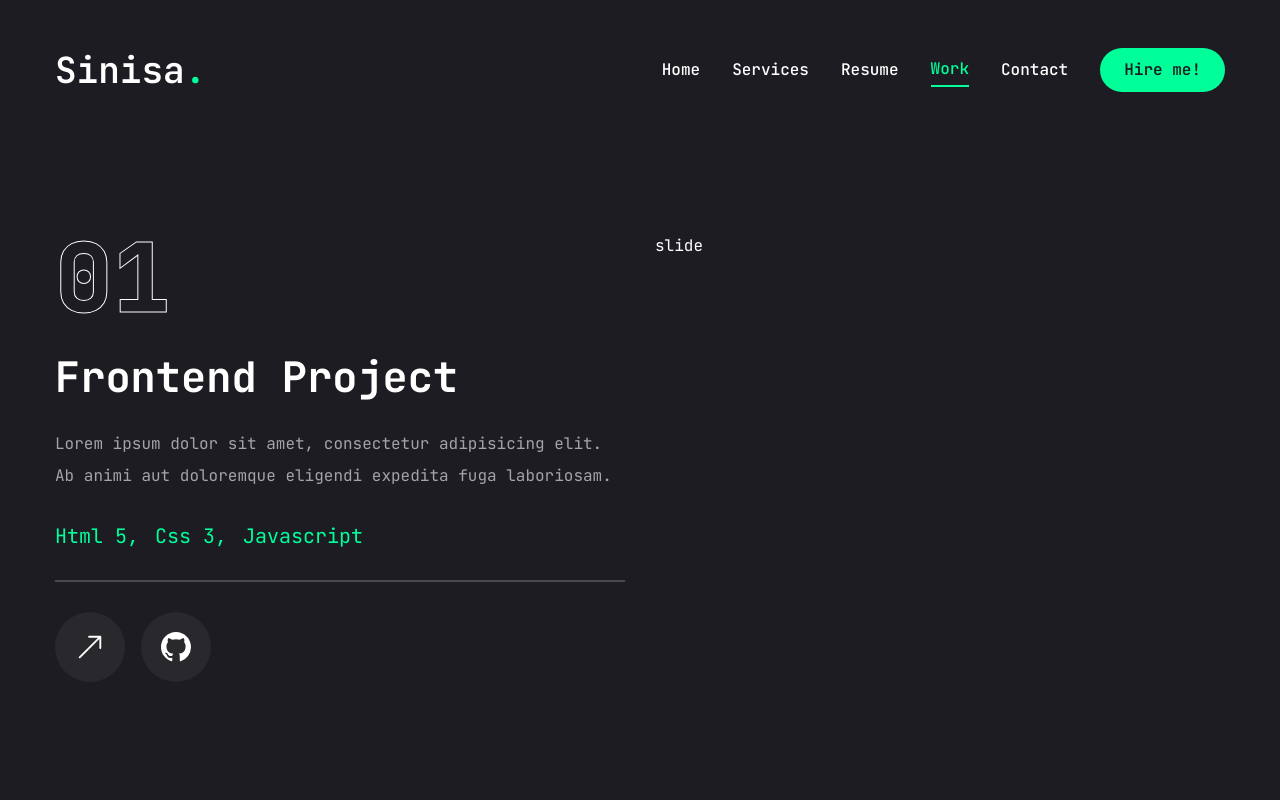
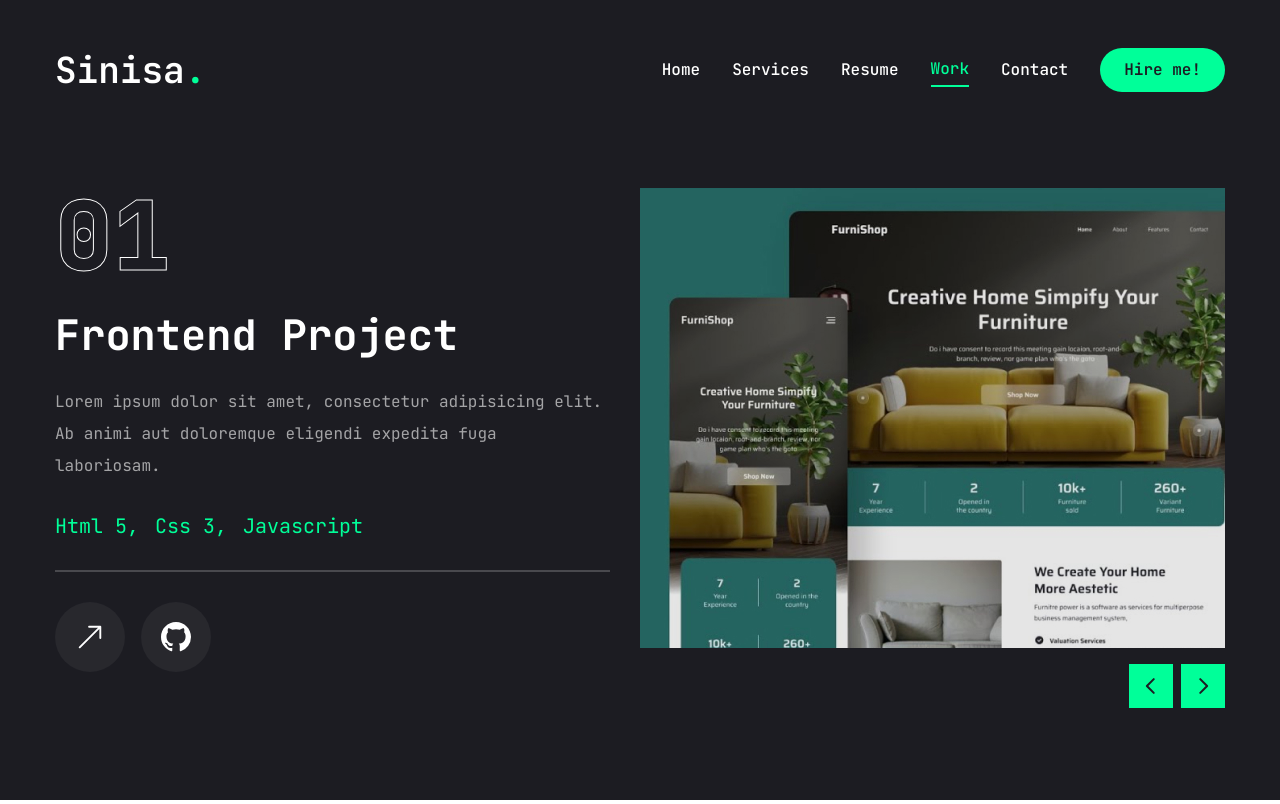
Before and after one commit to sinissto/my-portfolio-app, a Next.js app: page /work in a window 1280 px wide. Built offline with nearby package versions, Linux system fonts and the light colour scheme.

Commit message:
Work page, project selection with swiper slides

```diff
--- a/app/work/page.jsx
+++ b/app/work/page.jsx
@@ -11,6 +11,9 @@
   TooltipTrigger,
 } from "@/components/ui/tooltip";
 import { BsArrowUpRight, BsGithub } from "react-icons/bs";
+import { Swiper, SwiperSlide } from "swiper/react";
+import Image from "next/image";
+import WorkSliderBtns from "@/components/works/WorkSliderBtns";
 
 const projects = [
   {
@@ -51,10 +54,19 @@
 const WorkPage = () => {
   const [project, setProject] = useState(projects.at(0));
 
+  const handleSlideChange = (swiper) => {
+    const currentSlideIndex = swiper.activeIndex;
+
+    setProject(projects.at(currentSlideIndex));
+  };
+
   return (
     <motion.div
       initial={{ opacity: 0 }}
-      animate={{ opacity: 1 }}
+      animate={{
+        opacity: 1,
+        transition: { delay: 2.4, duration: 0.4, ease: "easeIn" },
+      }}
       className={"min-h-[80vh] flex flex-col justify-center py-12 xl:px-0"}
     >
       <div className={"container mx-auto"}>
@@ -137,7 +149,50 @@
               </div>
             </div>
           </div>
-          <div className={"w-full xl:w-[50%]"}>slide</div>
+          <div className={"w-full xl:w-[50%]"}>
+            <Swiper
+              spaceBetween={30}
+              slidesPerView={1}
+              className={"xl:h-[520px] mb-12"}
+              onSlideChange={handleSlideChange}
+            >
+              {projects.map((project, index) => (
+                <SwiperSlide key={index}>
+                  <div
+                    className={
+                      "h-[460px] relative group flex justify-center items-center bg-pink-50/20"
+                    }
+                  >
+                    {/*  overlay  */}
+                    <div
+                      className={
+                        "absolute top-0 bottom-0 w-full h-full bg-black/10 z-10"
+                      }
+                    ></div>
+
+                    {/*  image  */}
+                    <div>
+                      <Image
+                        src={project.image}
+                        alt={""}
+                        fill
+                        className={"object-cover"}
+                      />
+                    </div>
+                  </div>
+                </SwiperSlide>
+              ))}
+
+              <WorkSliderBtns
+                containerStyles={
+                  "flex gap-2 absolute right-0 bottom-[calc(50%_-_22px)] xl:bottom-0 z-20  w-full justify-between xl:w-max xl:justify-none"
+                }
+                btnStyles={
+                  "bg-accent hover:bg-accent-hover text-primary text-[22px] w-[44px] h-[44px] flex justify-center items-center transition-all"
+                }
+              />
+            </Swiper>
+          </div>
         </div>
       </div>
     </motion.div>
--- /dev/null
+++ b/components/works/WorkSliderBtns.jsx
@@ -0,0 +1,19 @@
+import { useSwiper } from "swiper/react";
+import { PiCaretLeftBold, PiCaretRightBold } from "react-icons/pi";
+
+const WorkSliderBtns = ({ containerStyles, btnStyles, iconsStyles }) => {
+  const swiper = useSwiper();
+
+  return (
+    <div className={containerStyles}>
+      <button className={btnStyles} onClick={() => swiper.slidePrev()}>
+        <PiCaretLeftBold className={iconsStyles} />
+      </button>
+      <button className={btnStyles} onClick={() => swiper.slideNext()}>
+        <PiCaretRightBold className={iconsStyles} />
+      </button>
+    </div>
+  );
+};
+
+export default WorkSliderBtns;
```
